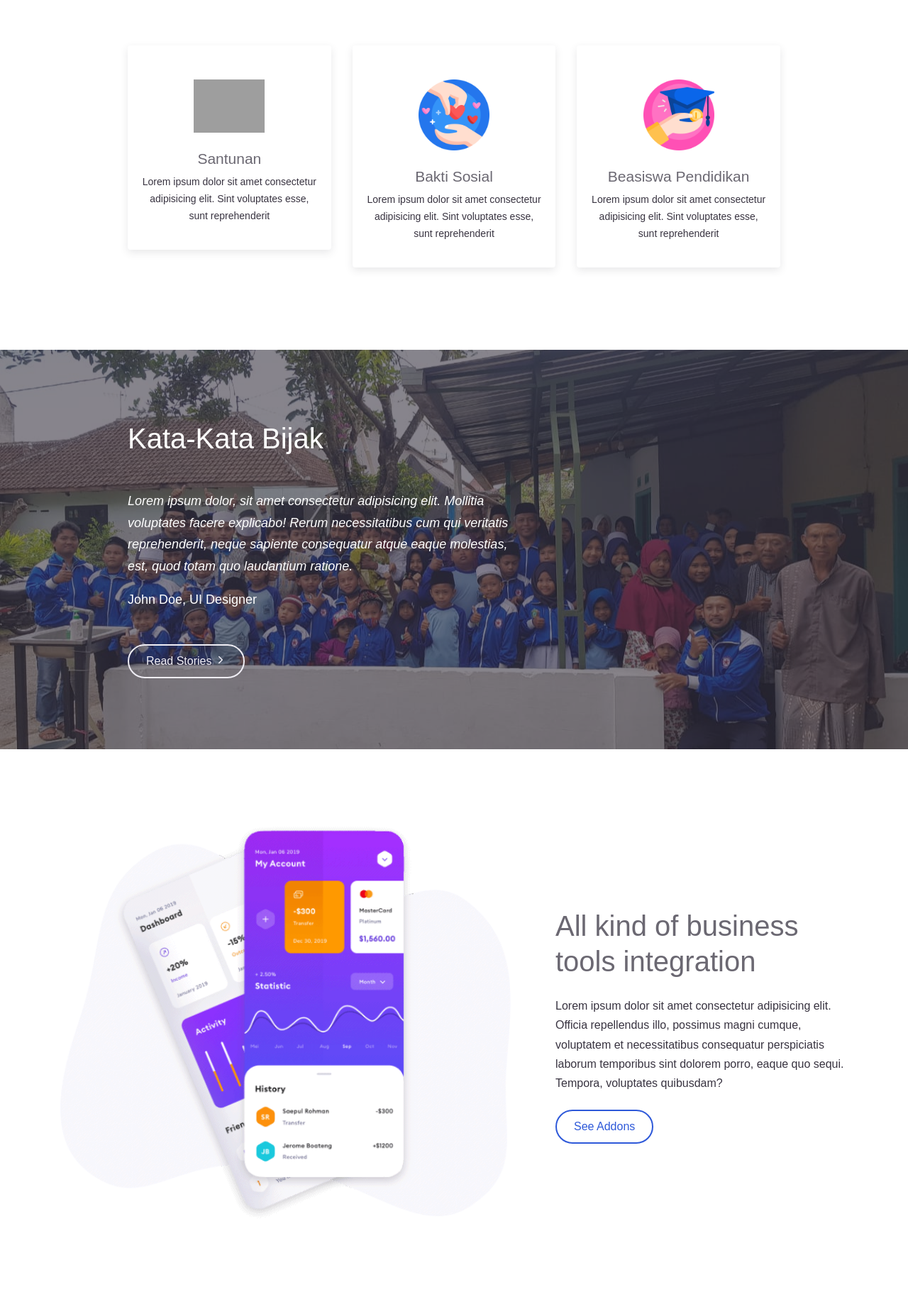
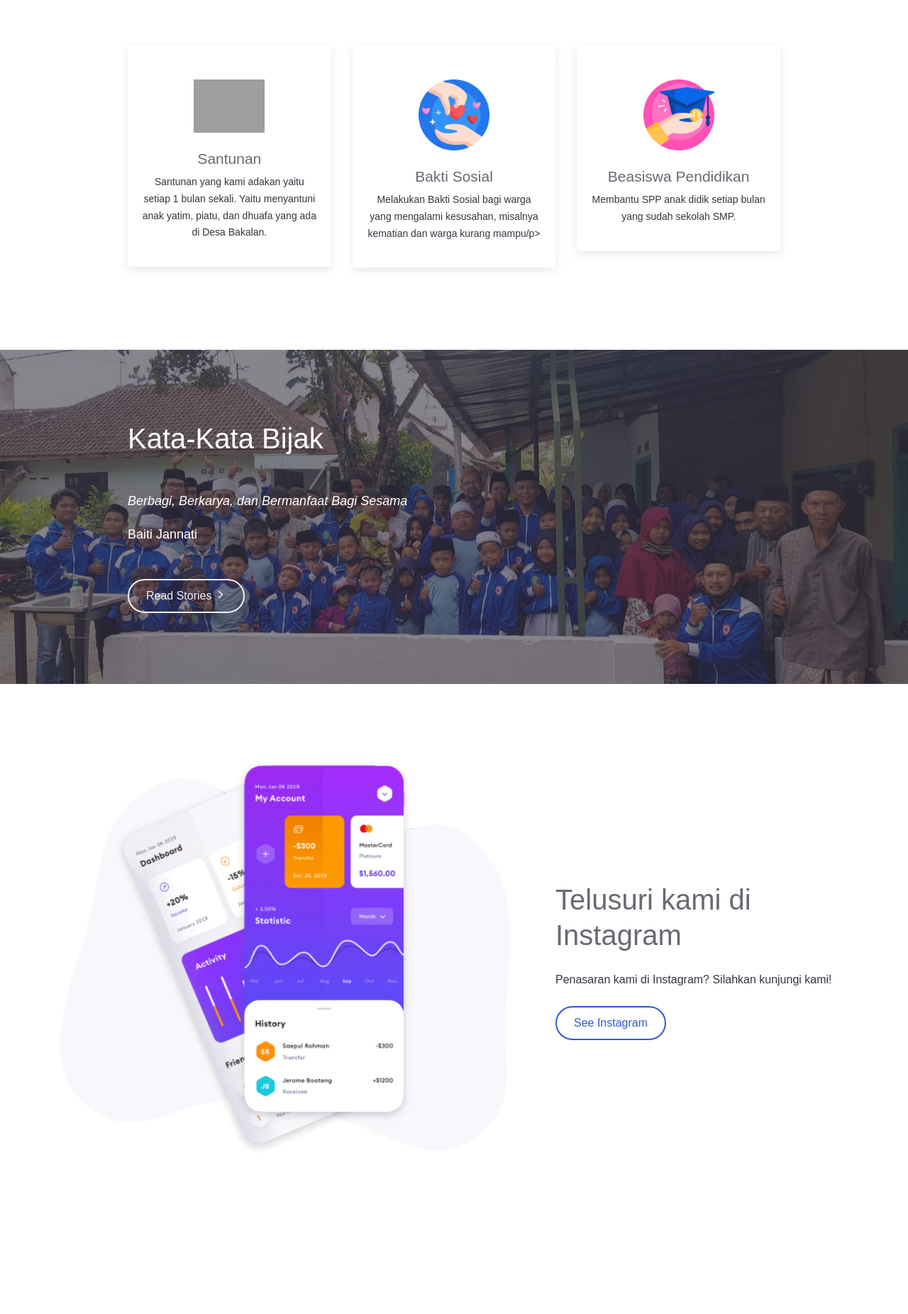
Before and after one commit to WinandriKusuma25/Template-Mobster, a CodeIgniter app: page /template/beranda2 in a window 1280 px wide. Shown: the part 2431-4283 px from the top of the page at 71% size. Run offline with CodeIgniter, Linux system fonts and the light colour scheme; some libraries are stand-ins or nearby versions; some web fonts are replaced; grey boxes are pictures that could not be loaded.

Commit message:
isi konten

```diff
--- a/application/views/index2.php
+++ b/application/views/index2.php
@@ -129,8 +129,8 @@
                                     <img src="<?= base_url(); ?>assets/user/img/icons/love.png" width="100px" alt="">
                                 </div>
                                 <h5 class="fg-gray">Santunan</h5>
-                                <p class="fs-small">Lorem ipsum dolor sit amet consectetur adipisicing elit. Sint
-                                    voluptates esse, sunt reprehenderit</p>
+                                <p class="fs-small">Santunan yang kami adakan yaitu setiap 1 bulan sekali. Yaitu menyantuni anak
+                                yatim, piatu, dan dhuafa yang ada di Desa Bakalan.</p>
                             </div>
                         </div>
                         <div class="col-md-6 col-lg-4 py-3 wow fadeInUp">
@@ -139,8 +139,8 @@
                                     <img src="<?= base_url(); ?>assets/user/img/icons/love2.png" width="100px" alt="">
                                 </div>
                                 <h5 class="fg-gray">Bakti Sosial</h5>
-                                <p class="fs-small">Lorem ipsum dolor sit amet consectetur adipisicing elit. Sint
-                                    voluptates esse, sunt reprehenderit</p>
+                                <p class="fs-small">Melakukan Bakti Sosial bagi warga yang mengalami kesusahan, misalnya
+                                kematian dan warga kurang mampu/p>
                             </div>
                         </div>
                         <div class="col-md-6 col-lg-4 py-3 wow fadeInRight">
@@ -150,8 +150,7 @@
                                         alt="">
                                 </div>
                                 <h5 class="fg-gray">Beasiswa Pendidikan</h5>
-                                <p class="fs-small">Lorem ipsum dolor sit amet consectetur adipisicing elit. Sint
-                                    voluptates esse, sunt reprehenderit</p>
+                                <p class="fs-small">Membantu SPP anak didik setiap bulan yang sudah sekolah SMP. </p>
                             </div>
                         </div>
                     </div>
@@ -167,12 +166,8 @@
             <div class="row">
                 <div class="col-md-8 col-lg-6 offset-lg-1 wow fadeInUp">
                     <h2 class="mb-5 fg-white fw-normal">Kata-Kata Bijak</h2>
-                    <p class="fs-large font-italic">Lorem ipsum dolor, sit amet consectetur adipisicing elit. Mollitia
-                        voluptates
-                        facere explicabo! Rerum necessitatibus cum qui veritatis reprehenderit, neque sapiente
-                        consequatur atque
-                        eaque molestias, est, quod totam quo laudantium ratione.</p>
-                    <p class="fs-large fg-grey fw-medium mb-5">John Doe, UI Designer</p>
+                    <p class="fs-large font-italic">Berbagi, Berkarya, dan Bermanfaat Bagi Sesama</p>
+                    <p class="fs-large fg-grey fw-medium mb-5">Baiti Jannati</p>
 
                     <a href="#" class="btn btn-outline-light rounded-pill">Read Stories <span
                             class="mai-chevron-forward"></span></a>
@@ -192,13 +187,9 @@
                     </div>
                 </div>
                 <div class="col-lg-5 pl-lg-5 wow fadeInUp">
-                    <h2 class="mb-4">All kind of business tools integration</h2>
-                    <p class="mb-4">Lorem ipsum dolor sit amet consectetur adipisicing elit. Officia repellendus
-                        illo,
-                        possimus magni cumque, voluptatem et necessitatibus consequatur perspiciatis laborum
-                        temporibus
-                        sint dolorem porro, eaque quo sequi. Tempora, voluptates quibusdam?</p>
-                    <a href="#" class="btn btn-outline-primary rounded-pill">See Addons</a>
+                    <h2 class="mb-4">Telusuri kami di Instagram</h2>
+                    <p class="mb-4">Penasaran kami di Instagram? Silahkan kunjungi kami!</p>
+                    <a href="https://www.instagram.com/baitijannatibakalan/" class="btn btn-outline-primary rounded-pill">See Instagram</a>
                 </div>
             </div>
         </div>
--- a/application/views/kontak.php
+++ b/application/views/kontak.php
@@ -29,13 +29,13 @@
                                 <div class="col-md-4 text-center py-3 py-md-2">
                                     <i class="mai-location-outline h3"></i>
                                     <p class="fg-primary fw-medium fs-vlarge">Location</p>
-                                    <p class="mb-0">3 East Ridgewood Avenue Los Angeles, CA 90022</p>
+                                    <p class="mb-0">Dsn Bakalan 02 RT. 01 RW. 03 Desa Bakalan Kec. Bululawang Kab. Malang</p>
                                 </div>
                                 <div class="col-md-4 text-center py-3 py-md-2">
                                     <i class="mai-call-outline h3"></i>
                                     <p class="fg-primary fw-medium fs-vlarge">Contact</p>
-                                    <p class="mb-1">+213 908 92034</p>
-                                    <p class="mb-0">+415 123 89245</p>
+                                    <p class="mb-1">+62 812 3334 1493</p>
+                                    <p class="mb-0">+62 821 4081 3388</p>
                                 </div>
                                 <div class="col-md-4 text-center py-3 py-md-2">
                                     <i class="mai-mail-open-outline h3"></i>
```
Also changed, not shown: assets/user/img/ig.jpg (added).
